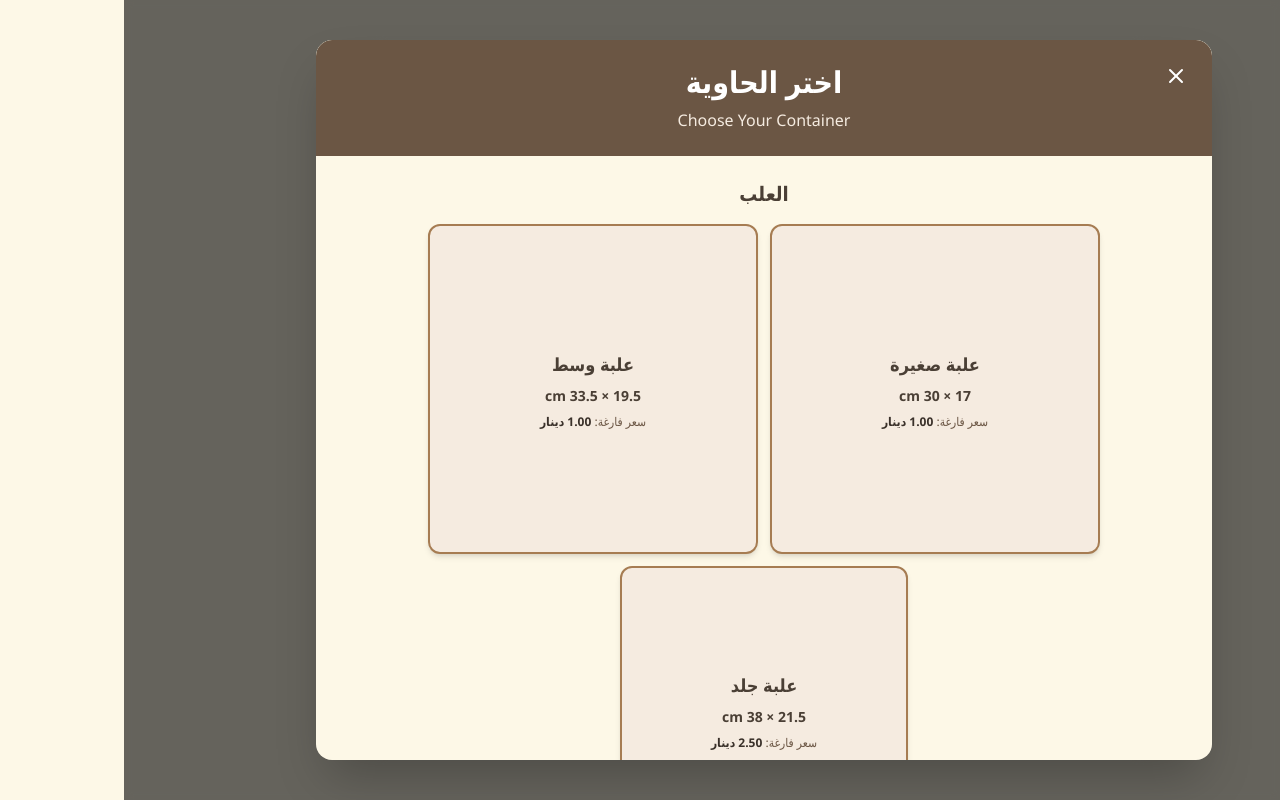
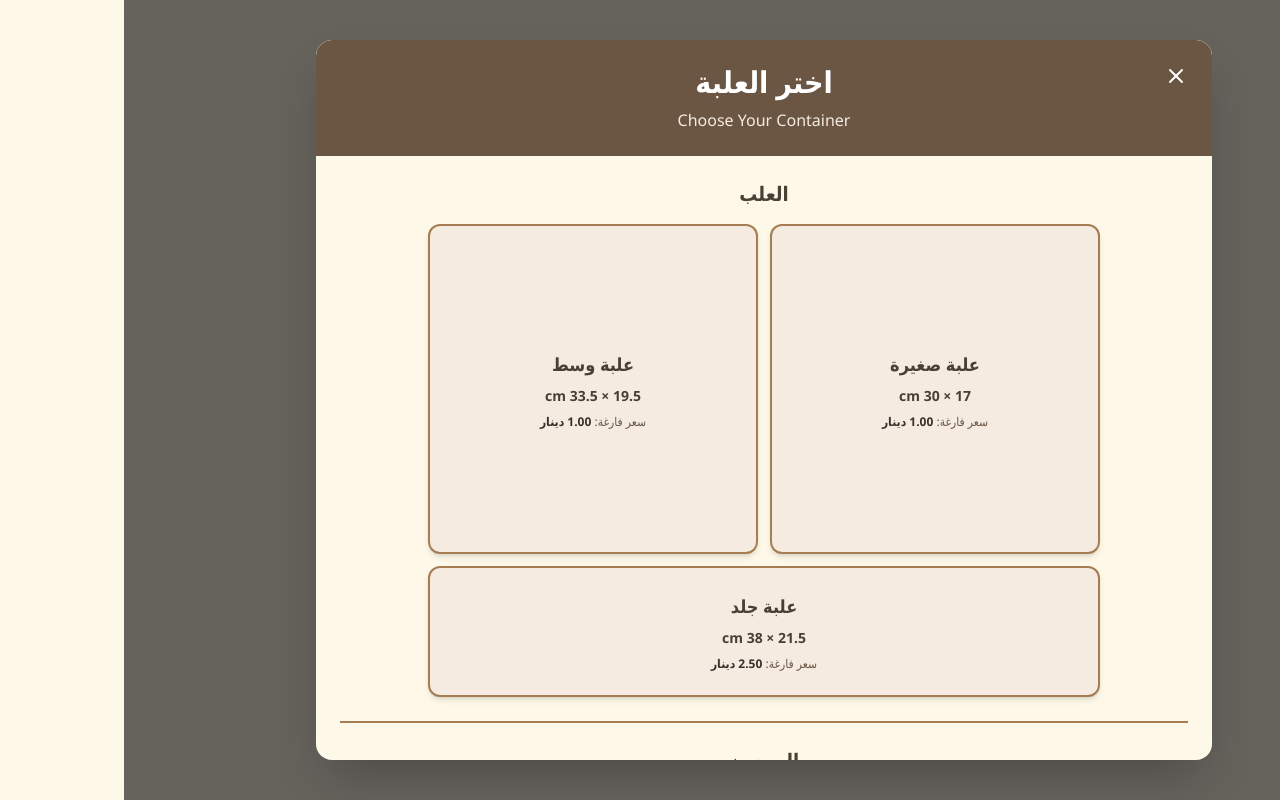
Before and after one commit to adeebalrefaie-lab/alwahaalshamwah2, a React (Vite) app: page / in a window 1280 px wide. Both pictures are taken after a click on the button "ابـدأ بتعبئـة علبتـك". Built offline with nearby package versions, Linux system fonts and the light colour scheme; no server answers; the database is empty.

Commit message:
Updated ContainerSelectionModal.tsx

```diff
--- a/src/components/ContainerSelectionModal.tsx
+++ b/src/components/ContainerSelectionModal.tsx
@@ -44,7 +44,7 @@ export default function ContainerSelectionModal({ isOpen, onClose, onSelect }: C
               </button>
 
               <h2 className="text-3xl font-bold text-white text-center mb-2">
-                اختر الحاوية
+                اختر العلبة
               </h2>
               <p className="text-cream-100 text-center">
                 Choose Your Container
@@ -57,8 +57,8 @@ export default function ContainerSelectionModal({ isOpen, onClose, onSelect }: C
                   العلب
                 </h3>
 
-                <div className="space-y-3">
-                  <div className="grid grid-cols-2 gap-3 max-w-2xl mx-auto">
+                <div className="space-y-3 max-w-2xl mx-auto">
+                  <div className="grid grid-cols-2 gap-3">
                     {boxes.slice(0, 2).map((container) => (
                       <motion.button
                         key={container.id}
@@ -83,12 +83,11 @@ export default function ContainerSelectionModal({ isOpen, onClose, onSelect }: C
                   </div>
 
                   {boxes[2] && (
-                    <div className="flex justify-center">
                     <motion.button
                       whileHover={{ scale: 1.02 }}
                       whileTap={{ scale: 0.98 }}
                       onClick={() => handleSelect(boxes[2])}
-                        className="relative p-6 bg-cream-100 rounded-xl shadow-md hover:shadow-xl transition-all border-2 border-brown-400 hover:border-brown-600 text-center w-72 aspect-square flex flex-col items-center justify-center"
+                      className="relative w-full p-6 bg-cream-100 rounded-xl shadow-md hover:shadow-xl transition-all border-2 border-brown-400 hover:border-brown-600 text-center flex flex-col items-center justify-center"
                     >
                       <h4 className="text-lg font-bold text-coffee mb-2">
                         {boxes[2].nameAr}
@@ -102,7 +101,6 @@ export default function ContainerSelectionModal({ isOpen, onClose, onSelect }: C
                         سعر فارغة: <span className="font-bold text-brown-800">{boxes[2].basePriceJOD.toFixed(2)} دينار</span>
                       </p>
                     </motion.button>
-                    </div>
                   )}
                 </div>
               </div>
```
Lines whose indentation alone changed are shown as unchanged.
